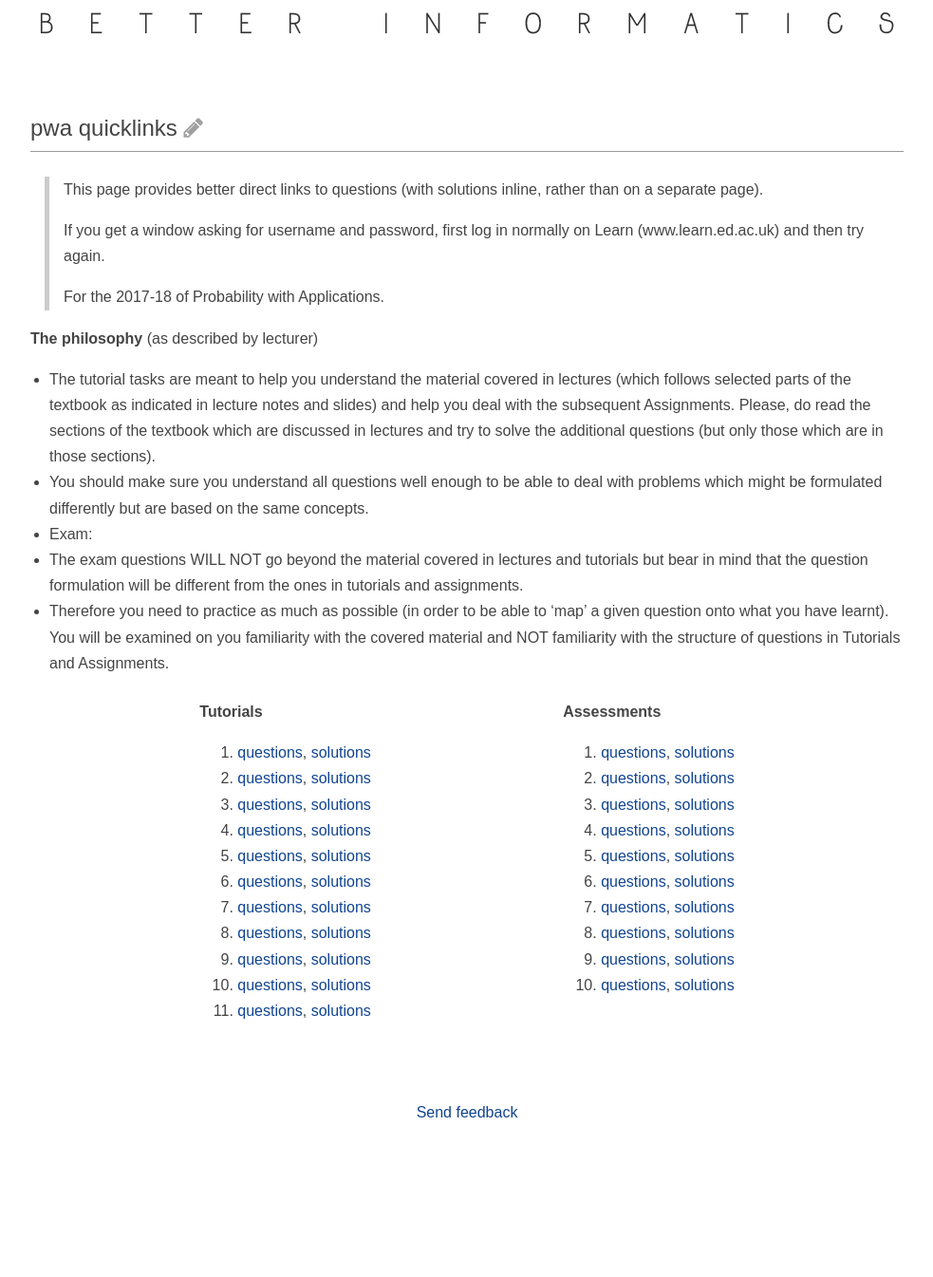
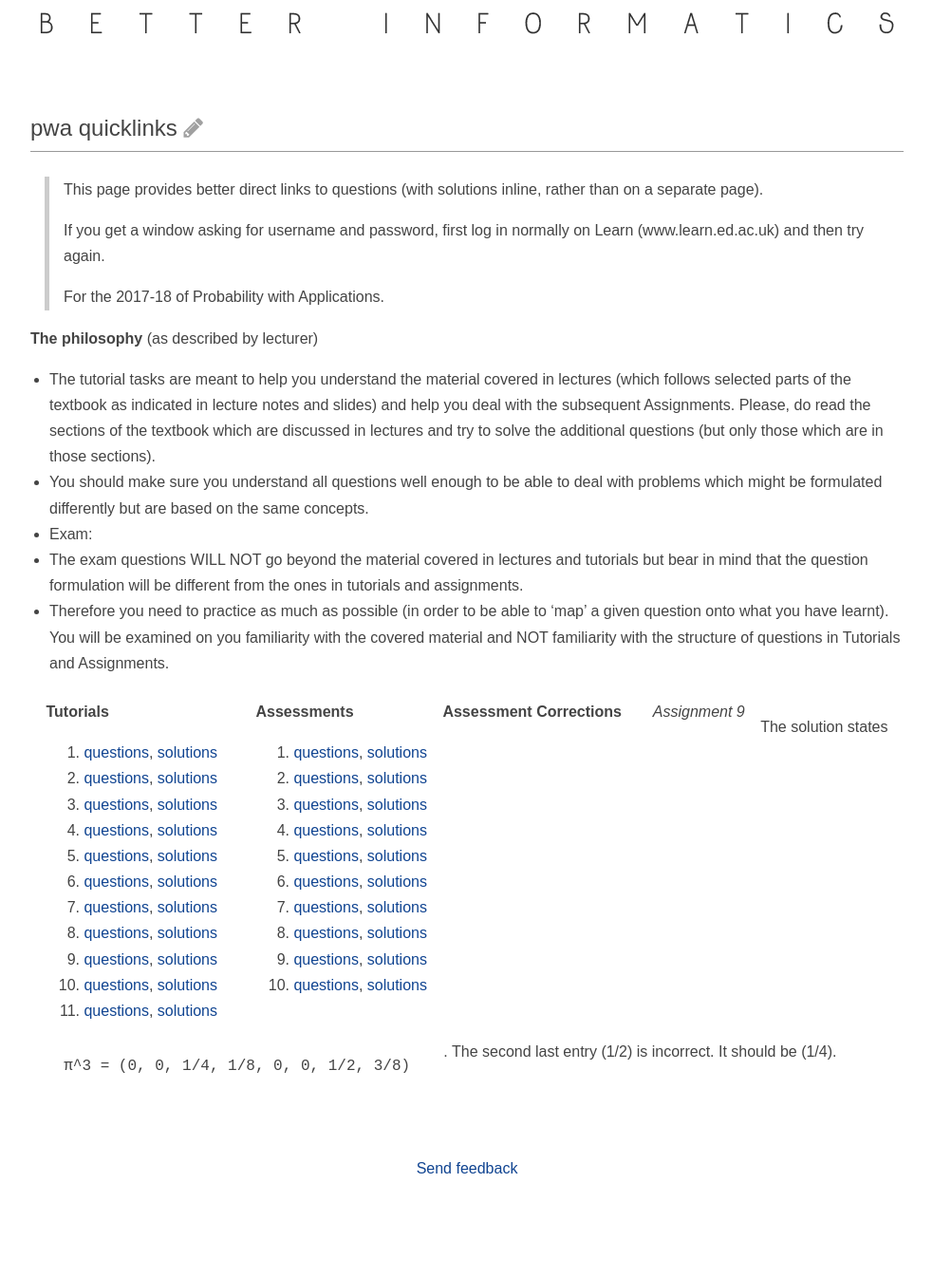
Before and after one commit to compsoc-edinburgh/betterinformatics, a Jekyll site: the page built from resources/math-pwa/list.md, in a window 1280 px wide. Shown: the whole page at 95% size, without its empty margins (148-1131 px from the left). Built offline with Jekyll 4.4.1, drawn with Linux system fonts in a browser that asks for light colours; before the commit the page ends 1285 px from its top, so only the background shows below that.

Commit message:
Update list.md

```diff
--- a/resources/math-pwa/list.md
+++ b/resources/math-pwa/list.md
@@ -147,3 +147,10 @@ questions in Tutorials and Assignments.
             </li>
         </ol>
     </div>
+
+<strong>Assessment Corrections</strong>
+<br>
+<em>Assignment 9</em>
+<p>
+The solution states <pre>π^3 = (0, 0, 1/4, 1/8, 0, 0, 1/2, 3/8)</pre>. The second last entry (1/2) is incorrect. It should be (1/4).
+</p>
```
